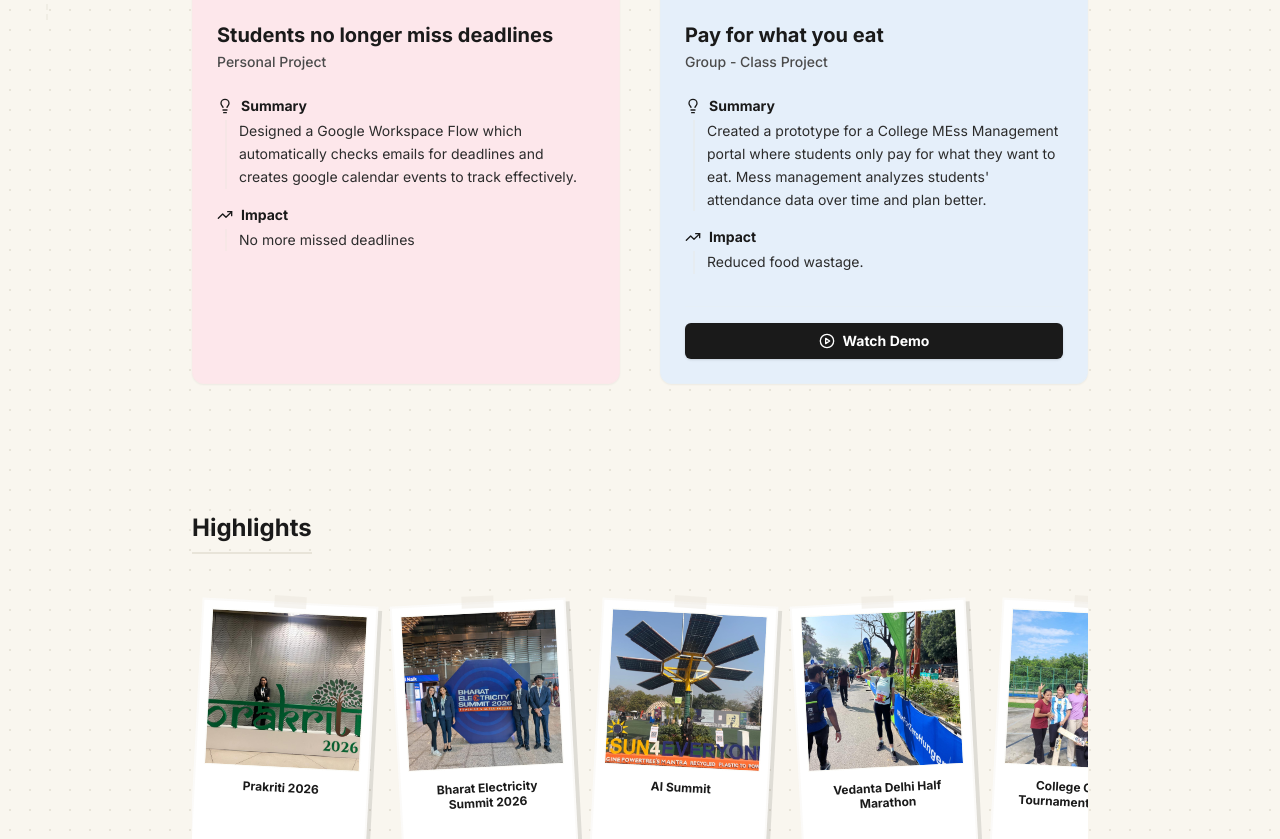
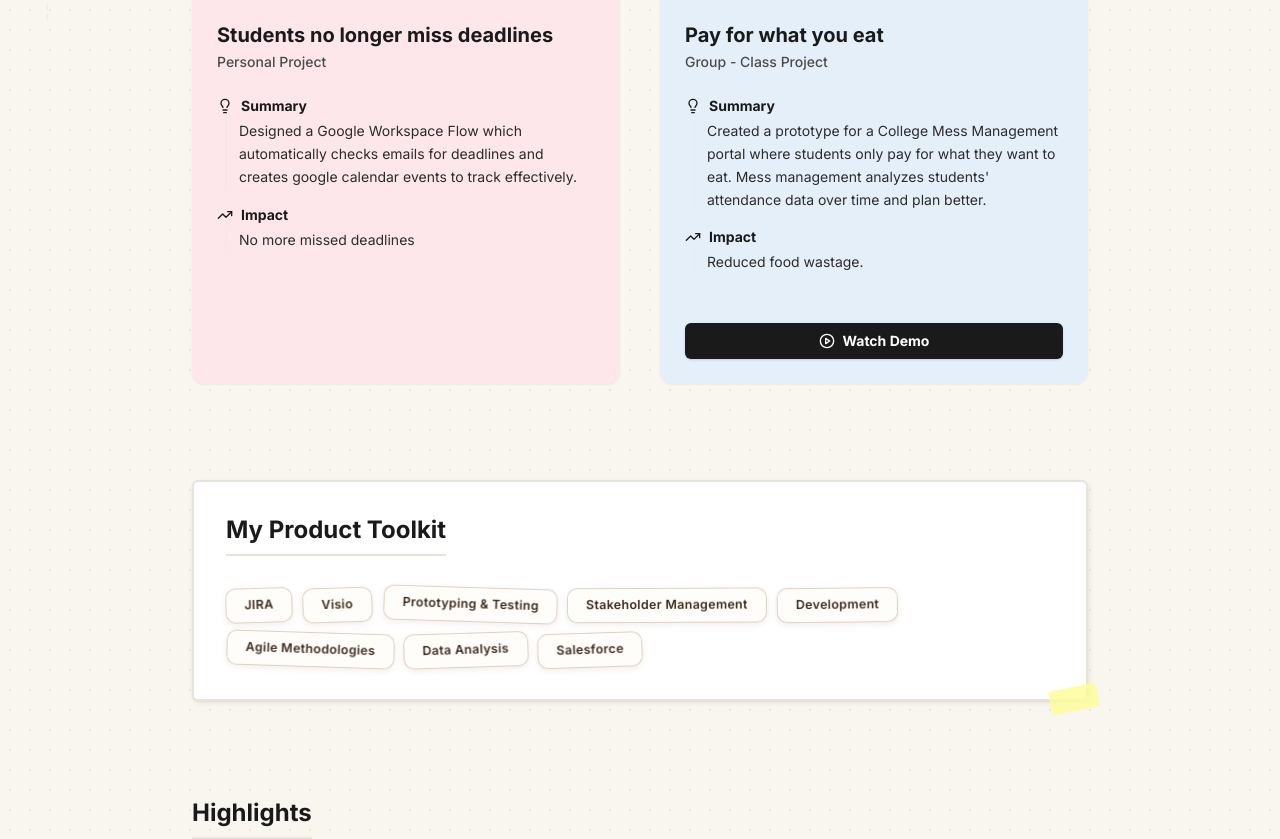
Before and after one commit to lifeisgood15/shaily-portfolio-vercelv1, a React (Vite) app: page / in a window 1280 px wide. Shown: the part 780-1619 px from the top of the page. Built offline with nearby package versions, Linux system fonts and the light colour scheme.

Commit message:
changes for toolkit

```diff
--- a/portfolio-data.json
+++ b/portfolio-data.json
@@ -64,7 +64,7 @@
       "title": "Pay for what you eat",
       "role": "Group - Class Project",
       "image": "iiml-mess.png",
-            "summary": "Created a prototype for a College MEss Management portal where students only pay for what they want to eat. Mess management analyzes students' attendance data over time and plan better.",
+      "summary": "Created a prototype for a College Mess Management portal where students only pay for what they want to eat. Mess management analyzes students' attendance data over time and plan better.",
       "impact": "Reduced food wastage.",
       "show-demo": true,
       "shor-read-more": false,
@@ -76,32 +76,28 @@
     "title": "My Product Toolkit",
     "list-of-tools": [
       {
-                "name": "User research",
-                "examples": [
-                    "Interviews",
-                    "Surveys",
-                    "Jobs-to-be-Done",
-                    "Surveys",
-                    "Usability Testing"
-                ]
+        "name": "JIRA"
       },
       {
-                "name": "Ideation",
-                "examples": [
-                    "Brainstorming",
-                    "Storyboarding",
-                    "User Journey Mapping",
-                    "Surveys",
-                    "Usability Testing"
-                ]
+        "name": "Visio"
       },
       {
-                "name": "Prototyping & Testing",
-                "examples": [
-                    "Prototyping",
-                    "Surveys",
-                    "Usability Testing"
-                ]
+        "name": "Prototyping & Testing"
+      },
+      {
+        "name": "Stakeholder Management"
+      },
+      {
+        "name": "Development"
+      },
+      {
+        "name": "Agile Methodologies"
+      },
+      {
+        "name": "Data Analysis"
+      },
+      {
+        "name": "Salesforce"
       }
     ]
   },
--- a/src/App.jsx
+++ b/src/App.jsx
@@ -26,12 +26,15 @@ function App() {
           <Projects projects={portfolioData.projects} />
         </div>
 
-        {/* <div id="toolkit" className="space-y-8 scrapbook-border p-6 md:p-8 tape-yellow shadow-scrapbook bg-white scroll-mt-24">
+        <div
+          id="toolkit"
+          className="space-y-8 scrapbook-border p-6 md:p-8 tape-yellow shadow-scrapbook bg-white scroll-mt-24"
+        >
           <h2 className="text-2xl font-bold text-ink-dark border-b-2 border-paper-dark pb-2 inline-block">
             {portfolioData.toolkit.title}
           </h2>
           <Toolkit toolkit={portfolioData.toolkit} />
-        </div> */}
+        </div>
 
         <div id="moments" className="scroll-mt-24">
           <Highlights highlights={portfolioData.highlights} />
--- a/src/components/Navigation.jsx
+++ b/src/components/Navigation.jsx
@@ -7,6 +7,7 @@ const Navigation = ({ portfoliodata }) => {
   const links = [
     { name: "About", id: "about", icon: User },
     { name: "Projects", id: "projects", icon: Folder },
+    { name: "My Toolkit", id: "toolkit", icon: Folder },
     { name: "Moments", id: "moments", icon: Camera },
     { name: "Journey", id: "journey", icon: MapPin },
     { name: "Contact", id: "contact", icon: Mail },
--- a/src/components/Toolkit.jsx
+++ b/src/components/Toolkit.jsx
@@ -1,34 +1,35 @@
-import React from 'react';
-import { Search, PenTool, Layers } from 'lucide-react';
+import React, { useMemo } from "react";
+
+// Pre-computed stagger offsets so tiles never jiggle in lockstep.
+// Each tile gets a unique animation-delay and a slight initial rotation offset.
+const STAGGER_COUNT = 12;
+const staggerOffsets = Array.from({ length: STAGGER_COUNT }, (_, i) => ({
+  delay: `${(i * 0.09).toFixed(2)}s`,
+  // alternating direction per tile — odd tiles start rotated the other way
+  direction: i % 2 === 0 ? "normal" : "reverse",
+}));
 
 const Toolkit = ({ toolkit }) => {
-  const getIcon = (name) => {
-    const lowerName = name.toLowerCase();
-    if (lowerName.includes('research')) return <Search className="w-8 h-8 text-ink-dark mb-3" strokeWidth={1.5} />;
-    if (lowerName.includes('ideation')) return <PenTool className="w-8 h-8 text-ink-dark mb-3" strokeWidth={1.5} />;
-    return <Layers className="w-8 h-8 text-ink-dark mb-3" strokeWidth={1.5} />;
-  };
+  const tools = toolkit["list-of-tools"];
 
   return (
-    <div className="w-full pt-4">
-      {/* Main Horizontal Bank */}
-      <div className="flex flex-row overflow-x-auto no-scrollbar w-full">
-        {toolkit['list-of-tools'].map((category, index) => (
-          <div
-            key={index}
-            className={`flex flex-col items-center justify-start text-center flex-1 min-w-[160px] px-4 ${index !== toolkit['list-of-tools'].length - 1 ? 'border-r-2 border-paper-dark/20' : ''}`}
-          >
-            <div className="hover:-translate-y-1 transition-transform cursor-default">
-              {getIcon(category.name)}
-            </div>
-            <h3 className="text-sm font-bold text-ink-dark mb-2">{category.name}</h3>
-
-            {/* Displaying examples as small tags or comma-separated list */}
-            <p className="text-[11px] text-ink-light leading-snug">
-               {category.examples.join(', ')}
-            </p>
-          </div>
-        ))}
+    <div className="toolkit-strip">
+      <div className="toolkit-scroll-track">
+        {tools.map((tool, index) => {
+          const stagger = staggerOffsets[index % STAGGER_COUNT];
+          return (
+            <span
+              key={index}
+              className="toolkit-tile"
+              style={{
+                animationDelay: stagger.delay,
+                animationDirection: stagger.direction,
+              }}
+            >
+              {tool.name}
+            </span>
+          );
+        })}
       </div>
     </div>
   );
--- a/src/index.css
+++ b/src/index.css
@@ -54,7 +54,39 @@
   }
 
   .animate-marquee {
-    animation: marquee 80s linear infinite;
+    animation: marquee 300s linear infinite;
+  }
+
+  /* ── Toolkit tiles ── */
+  .toolkit-strip {
+    @apply w-full;
+  }
+
+  .toolkit-scroll-track {
+    display: flex;
+    flex-wrap: wrap;
+    gap: 10px;
+  }
+
+  .toolkit-tile {
+    display: inline-flex;
+    align-items: center;
+    justify-content: center;
+    padding: 7px 18px;
+    border-radius: 10px;
+    border: 1.5px solid rgba(139, 90, 60, 0.28);
+    background: rgba(255, 253, 248, 0.85);
+    font-size: 0.78rem;
+    font-weight: 600;
+    color: #3d2b1f;
+    letter-spacing: 0.025em;
+    white-space: nowrap;
+    box-shadow:
+      0 2px 6px rgba(139, 90, 60, 0.1),
+      inset 0 1px 0 rgba(255, 255, 255, 0.7);
+    /* jiggle animation — delay set inline per tile */
+    animation: tile-jiggle 0.55s ease-in-out infinite alternate;
+    transform-origin: center bottom;
   }
 }
 
@@ -67,3 +99,26 @@
     transform: translateX(-50%);
   }
 }
+
+/* iPhone-style jiggle — alternates between -2° and +2° with a tiny vertical nudge */
+@keyframes tile-jiggle {
+  0% {
+    transform: rotate(-1.8deg) translateY(0px);
+  }
+
+  25% {
+    transform: rotate(-1.8deg) translateY(-1px);
+  }
+
+  50% {
+    transform: rotate(0deg) translateY(0px);
+  }
+
+  75% {
+    transform: rotate(1.8deg) translateY(-1px);
+  }
+
+  100% {
+    transform: rotate(1.8deg) translateY(0px);
+  }
+}
```
Lines whose indentation alone changed are shown as unchanged.
